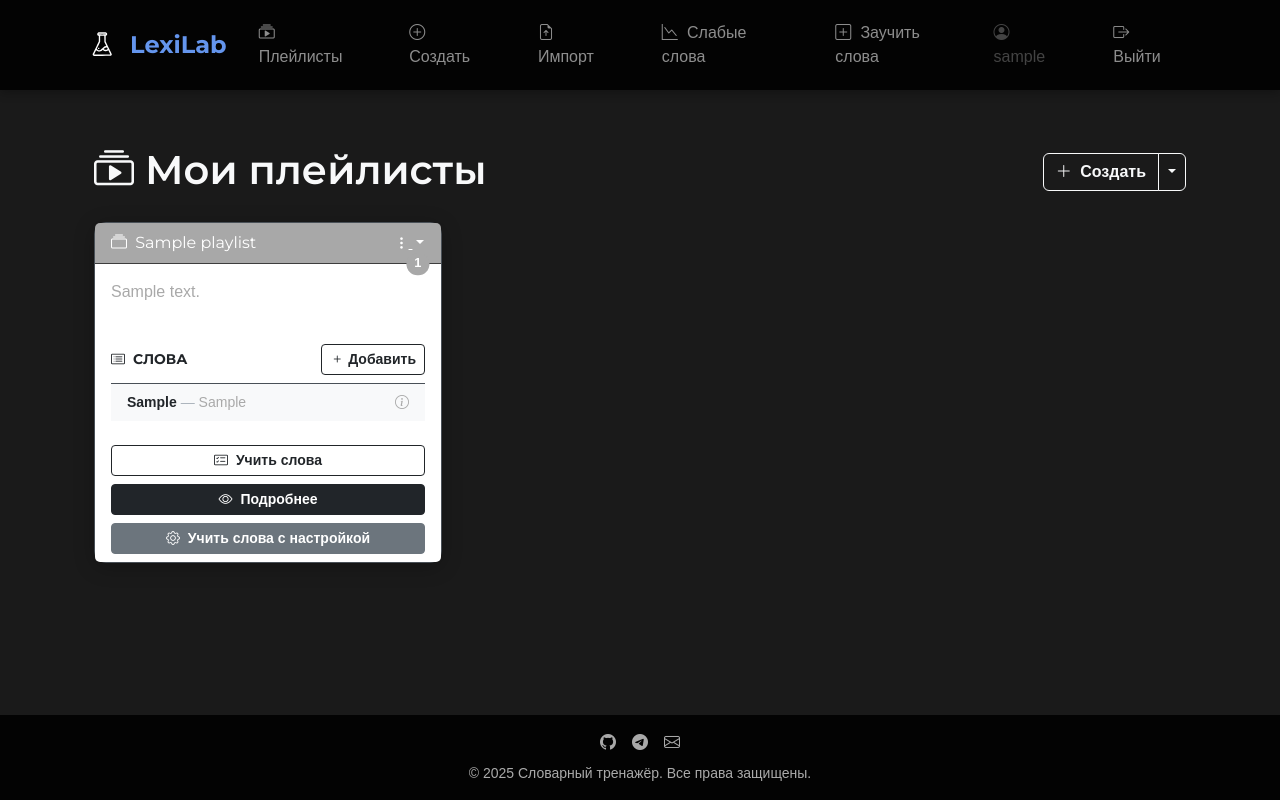
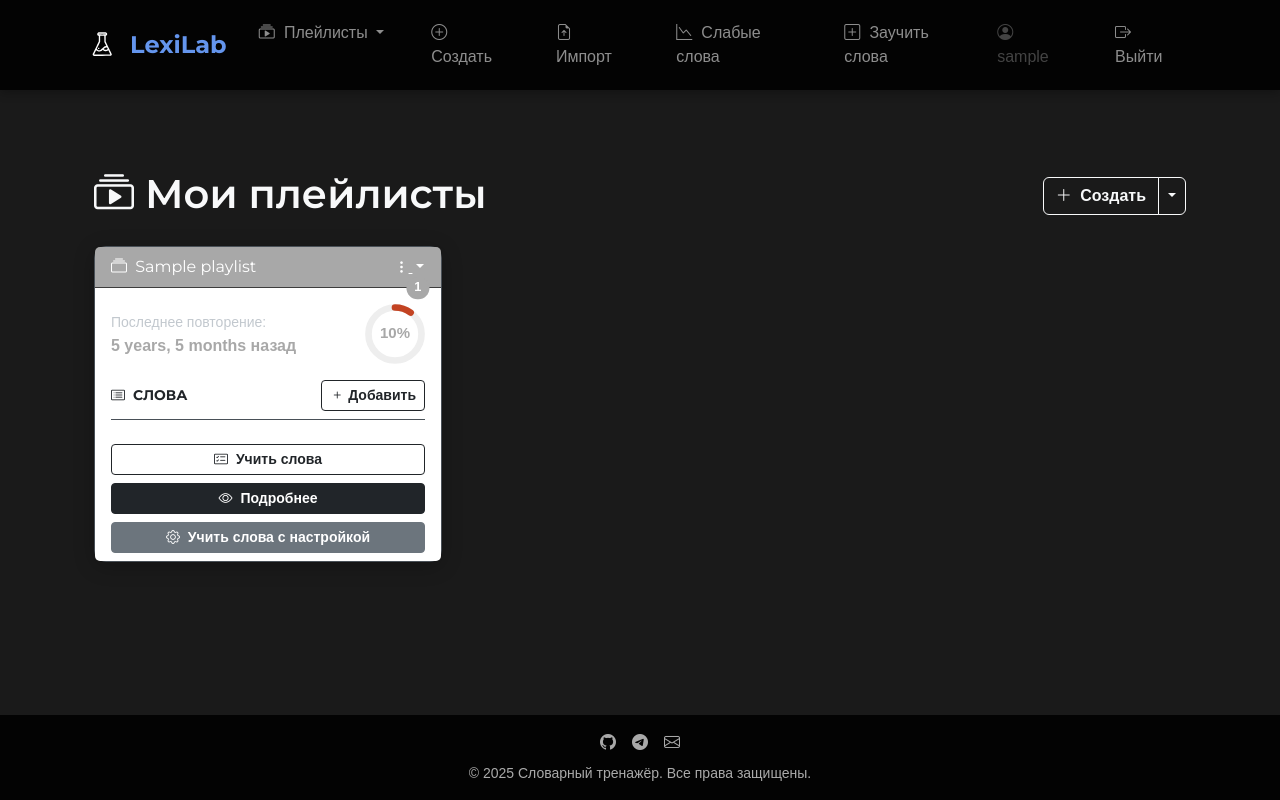
Before and after one commit to VladRogozin/wort, a Django app: page /playlists/ in a window 1280 px wide. Run offline with Django 5.2, Linux system fonts and the light colour scheme; a user stored in the database is signed in; tables that the repository leaves empty hold one stand-in row (values such as "Sample post").

Commit message:
lexilab 1.5.1

```diff
--- a/games/views.py
+++ b/games/views.py
@@ -86,12 +86,17 @@ def weak_words_game(request):
     words = []
 
     for word in words_qs:
+        playlist = word.playlists
         words.append({
             'id': word.id,
             'word': word.word,
             'translation': word.translation,
             'details': word.details,
             'context': word.context,
+            'playlist': {
+                'title': playlist.title if playlist else "Без плейлиста",
+                'color': playlist.color if playlist else "#999999"
+            }
         })
 
     return render(request, 'games/weak_words_game.html', {
--- a/playlist/forms.py
+++ b/playlist/forms.py
@@ -10,7 +10,7 @@ class BootstrapFormMixin:
 class PlaylistForm(forms.ModelForm, BootstrapFormMixin):
     class Meta:
         model = Playlist
-        fields = ['title', 'description', 'color']  # добавили color
+        fields = ['title', 'description', 'color', 'language']  # добавили color
 
     def __init__(self, *args, **kwargs):
         super().__init__(*args, **kwargs)
--- a/playlist/templates/playlist/playlist_list.html
+++ b/playlist/templates/playlist/playlist_list.html
@@ -53,7 +53,6 @@
             </ul>
           </div>
         </div>
-
     </div>
 
     {% if not playlists %}
@@ -102,9 +101,38 @@
                             <span class="visually-hidden">слов в плейлисте</span>
                         </span>
 
-                        <p class="card-text text-secondary mb-3" style="min-height: 3rem;">
-                            {{ playlist.description|default:"Описание отсутствует"|truncatechars:100 }}
-                        </p>
+                        <!-- Круговой прогресс-бар и дата последнего повторения -->
+                        <div class="d-flex justify-content-between align-items-center mb-3">
+                            <!-- Дата последнего повторения -->
+                            <div class="last-repeat-info">
+                                <span class="small text-muted">Последнее повторение:</span>
+                                <div class="fw-semibold" style="color: {{ playlist.color }};">{{ playlist.last_repeat }}</div>
+                            </div>
+
+                            <!-- Круговой прогресс-бар -->
+                            <div class="progress-circle"
+                                 data-percent="{{ playlist.progress_percent }}"
+                                 data-color="{{ playlist.progress_color }}">
+                                <svg class="progress-circle-svg" viewBox="0 0 36 36">
+                                    <path class="progress-circle-bg"
+                                        d="M18 2.0845
+                                            a 15.9155 15.9155 0 0 1 0 31.831
+                                            a 15.9155 15.9155 0 0 1 0 -31.831"
+                                        fill="none"
+                                        stroke="#eee"
+                                        stroke-width="4"/>
+                                    <path class="progress-circle-fill"
+                                        d="M18 2.0845
+                                            a 15.9155 15.9155 0 0 1 0 31.831
+                                            a 15.9155 15.9155 0 0 1 0 -31.831"
+                                        fill="none"
+                                        stroke="{{ playlist.progress_color }}"
+                                        stroke-width="4"
+                                        stroke-dasharray="{{ playlist.progress_percent }}, 100"/>
+                                    <text class="progress-circle-text" x="18" y="20.5" text-anchor="middle" fill="{{ playlist.color }}" font-size="9">{{ playlist.progress_percent }}%</text>
+                                </svg>
+                            </div>
+                        </div>
 
                         <div>
                             <div class="d-flex justify-content-between align-items-center mb-2">
@@ -117,21 +145,7 @@
                             </div>
 
                             <div class="list-group list-group-flush border-top">
-                                {% for word in playlist.words.all|slice:":3" %}
-                                <div class="list-group-item small py-2 d-flex justify-content-between bg-light">
-                                    <div>
-                                        <strong class="text-dark">{{ word.word }}</strong> — <span class="text-secondary">{{ word.translation }}</span>
-                                    </div>
-                                    {% if word.details or word.context %}
-                                    <i class="bi bi-info-circle text-secondary" title="Есть дополнительная информация"></i>
-                                    {% endif %}
-                                </div>
-                                {% endfor %}
-                                {% if playlist.words.count > 3 %}
-                                <div class="list-group-item small text-center py-2 text-muted bg-light">
-                                    и ещё {{ playlist.words.count|add:"-3" }} слов...
-                                </div>
-                                {% endif %}
+                                <!-- Слова могут быть добавлены здесь при необходимости -->
                             </div>
                         </div>
                     </div>
@@ -168,11 +182,8 @@
                                 {{ playlist.words.count }}
                             </span>
                         </div>
-                    <div class="flex-grow-1 text-start">  <!-- Добавлен text-start -->
+                        <div class="flex-grow-1 text-start">
                             <h5 class="mb-1 text-start text-body-emphasis text-opacity-85 fs-6 fs-md-5 fw-semibold">{{ playlist.title }}</h5>
-                        {% if playlist.description %}
-                        <small class="text-body-secondary text-opacity-75">{{ playlist.description|truncatechars:80 }}</small>
-                        {% endif %}
                         </div>
                     </div>
                     <div class="d-flex align-items-center">
@@ -188,7 +199,7 @@
                                         data-bs-toggle="dropdown" aria-expanded="false" title="Действия">
                                     <i class="bi bi-three-dots"></i>
                                 </button>
-                            <ul class="dropdown-menu dropdown-menu-end" style="z-index: 1060;">  <!-- Добавлен z-index -->
+                                <ul class="dropdown-menu dropdown-menu-end" style="z-index: 1060;">
                                     <li><a class="dropdown-item" href="{% url 'edit_playlist' playlist.pk %}">
                                         <i class="bi bi-pencil me-2"></i>Редактировать
                                     </a></li>
@@ -211,7 +222,40 @@
     {% endif %}
 </div>
 
+<style>
+    /* Стили для кругового прогресс-бара */
+    .progress-circle {
+        width: 60px;
+        height: 60px;
+        position: relative;
+    }
 
+    .progress-circle-svg {
+        width: 100%;
+        height: 100%;
+    }
+
+    .progress-circle-bg {
+        stroke: #eee;
+        stroke-width: 4; /* Увеличено с 3 до 4 */
+    }
+
+    .progress-circle-fill {
+        stroke-linecap: round;
+        transition: stroke-dasharray 0.6s ease;
+        stroke-width: 4; /* Увеличено с 3 до 4 */
+    }
+
+    .progress-circle-text {
+        font-family: Arial, sans-serif;
+        font-weight: bold;
+        font-size: 9px; /* Немного увеличил шрифт для баланса */
+    }
+
+    .last-repeat-info {
+        max-width: 60%;
+    }
+</style>
 
 <script>
 document.addEventListener('DOMContentLoaded', function() {
@@ -265,5 +309,4 @@ document.addEventListener('DOMContentLoaded', function() {
 });
 </script>
 
-
 {% endblock %}
--- a/playlist/urls.py
+++ b/playlist/urls.py
@@ -3,6 +3,9 @@ from . import views
 
 urlpatterns = [
     path('playlists/', views.playlist_list, name='playlist_list'),
+    path('playlists/en/', views.playlist_list, {'language': 'EN'}, name='playlist_list_en'),
+    path('playlists/de/', views.playlist_list, {'language': 'DE'}, name='playlist_list_de'),
+
     path('playlists/create/', views.create_playlist, name='create_playlist'),
     path('playlists/edit/<int:pk>/', views.edit_playlist, name='edit_playlist'),
     path('playlists/delete/<int:pk>/', views.delete_playlist, name='delete_playlist'),
@@ -17,7 +20,4 @@ urlpatterns = [
     path('upload-json/', views.bulk_upload_words, name='bulk_upload_words'),
     path('words/add-to-favorites/<int:word_pk>/', views.add_word_to_favorites, name='add_word_to_favorites'),
     path('favorites/list/', views.favorites_list, name='favorites_list'),
-
-
-
 ]
--- a/playlist/views.py
+++ b/playlist/views.py
@@ -13,16 +13,52 @@ from .forms import PlaylistForm, WordBulkUploadForm, WordForm
 from .models import FavoriteWord, Playlist, Word
 
 
+from django.utils.timesince import timesince
+from results.models import WordResult, GameResult
+from django.utils.timezone import now
+
 @login_required
-def playlist_list(request):
+def playlist_list(request, language=None):
     color_filter = request.GET.get('color')
     playlists = Playlist.objects.filter(user=request.user)
+
+    if language in ['EN', 'DE']:
+        playlists = playlists.filter(language=language)
+
     if color_filter:
         playlists = playlists.filter(color=color_filter)
+
+    # Добавим дополнительную информацию
+    for playlist in playlists:
+        words = playlist.words.all()
+        total_words = words.count()
+
+        # Прогресс
+        word_results = WordResult.objects.filter(user=request.user, word__in=words).exclude(current_result__isnull=True)
+        total_words = words.count()
+        result_count = word_results.count()
+        sum_results = sum(r.current_result for r in word_results)  # сумма current_result, где current_result от 0 до 10
+        percent = int((sum_results / result_count) * 10) if result_count else 0  # умножаем на 10 для получения процента от 0 до 100
+
+        playlist.progress_percent = percent
+        playlist.progress_known = result_count
+        playlist.progress_total = total_words
+        hue = int(120 * (percent / 100)) if percent else 0
+        playlist.progress_color = f"hsl({hue}, 70%, 45%)"
+
+        # Последняя дата повторения
+        last_game = GameResult.objects.filter(user=request.user, playlist=playlist).order_by('-created_at').first()
+        if last_game:
+            playlist.last_repeat = timesince(last_game.created_at, now()) + " назад"
+        else:
+            playlist.last_repeat = "Нет данных"
+
     return render(request, 'playlist/playlist_list.html', {
+
         'playlists': playlists,
         'color_filter': color_filter,
         'color_choices': Playlist.COLOR_CHOICES,
+        'language': language,
     })
 
 @login_required
--- a/templates/base.html
+++ b/templates/base.html
@@ -195,6 +195,23 @@
                 width: 100%;
             }
         }
+
+nav.navbar {
+    position: sticky; /* или fixed, если надо */
+    top: 0;
+    z-index: 1050; /* Должно быть выше, чем у main */
+}
+
+main {
+    position: relative;
+    z-index: 1; /* ниже, чем у навбара */
+    pointer-events: auto;
+}
+
+.fade-in {
+    animation: none !important;
+    pointer-events: auto !important;
+}
     </style>
 </head>
 <body>
@@ -211,10 +228,16 @@
             </button>
             <div class="collapse navbar-collapse" id="navbarNav">
                 <ul class="navbar-nav me-auto">
-                    <li class="nav-item">
-                        <a class="nav-link" href="{% url 'playlist_list' %}">
-                            <i class="bi bi-collection-play"></i> Плейлисты
-                        </a>
+                      <li class="nav-item dropdown">
+                      <a class="nav-link dropdown-toggle" href="#" id="playlistDropdown" role="button"
+                         data-bs-toggle="dropdown" aria-expanded="false">
+                        <i class="bi bi-collection-play"></i> Плейлисты
+                      </a>
+                      <ul class="dropdown-menu" aria-labelledby="playlistDropdown">
+                        <li><a class="dropdown-item" href="{% url 'playlist_list' %}">Все плейлисты</a></li>
+                        <li><a class="dropdown-item" href="{% url 'playlist_list_en' %}">Английские</a></li>
+                        <li><a class="dropdown-item" href="{% url 'playlist_list_de' %}">Немецкие</a></li>
+                      </ul>
                     </li>
                     <li class="nav-item">
                         <a class="nav-link" href="{% url 'create_playlist' %}">
@@ -259,7 +282,7 @@
     </nav>
 
     <!-- Основной контент -->
-    <main class="container flex-grow-1 mb-4 fade-in">
+    <main class="container flex-grow-1 mb-4 fade-in mt-4">
         {% if messages %}
             <div class="row justify-content-center">
                 <div class="col-lg-8">
```
Also changed, not shown: games/templates/games/weak_words_game.html (+34 -9 lines), playlist/models.py (+12 -0 lines), playlist/migrations/0005_playlist_language.py (added). Lines whose indentation alone changed are shown as unchanged.
